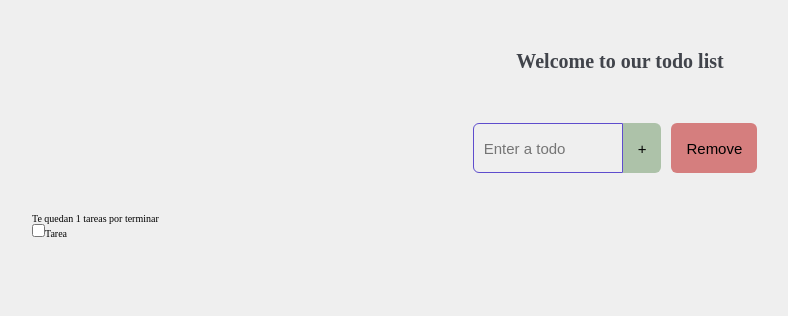
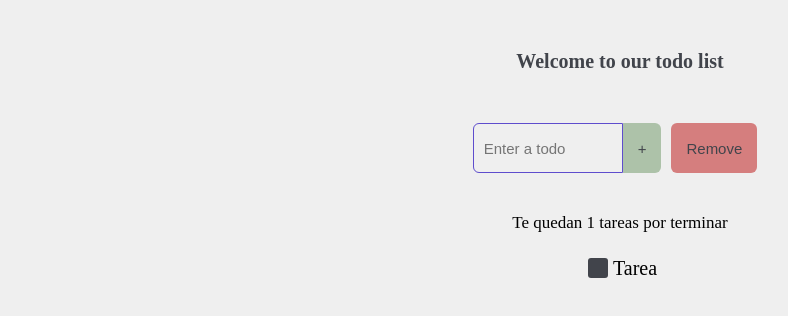
Before and after one commit to ArmandoAlmanza/TodoList-android, a React (Create React App) app: page / in a window 1280 px wide. Shown: the top 316 px of the page, without its empty margins (20-808 px from the left). Built offline with nearby package versions, Linux system fonts and the light colour scheme.

Commit message:
finish style?

```diff
--- a/src/Components/TodoItems.jsx
+++ b/src/Components/TodoItems.jsx
@@ -9,13 +9,16 @@ export function TodoItems({ todo, toggleTodo }) {
 
     return (
         <li className="todo">
-            <input
-                type="checkbox"
-                checked={completed}
-                onChange={handleTodoClick}
-                name="todo"
-            />
-            <label htmlFor="todo">{task}</label>
+            <label name="todo" className="cont">
+                <input
+                    type="checkbox"
+                    checked={completed}
+                    onChange={handleTodoClick}
+                />
+                <span></span>
+            </label>
+
+            <label htmlFor="todo" className="label__todo">{task}</label>
         </li>
     );
 }
--- a/src/app.css
+++ b/src/app.css
@@ -2,7 +2,7 @@ html {
     font-size: 62.5%;
     box-sizing: border-box;
     scroll-behavior: smooth;
-    background-color: #EFEFEF;
+    background-color: #efefef;
 }
 
 *,
@@ -18,7 +18,7 @@ li {
 ul {
     padding: 0;
 }
-.container{
+.container {
     margin: 0 auto;
     padding: 2rem;
     max-width: 95%;
@@ -26,7 +26,7 @@ ul {
     flex-direction: column;
     justify-content: center;
 }
-.title{
+.title {
     text-align: center;
     margin: 3rem 0 1rem 0;
     color: #41444b;
@@ -45,7 +45,7 @@ ul {
     min-height: 50px;
     max-width: 150px;
     padding: 0 1rem;
-    color: #fff;
+    color: #41444b;
     font-size: 15px;
     border: 1px solid #5e4dcd;
     border-radius: 6px 0 0 6px;
@@ -56,7 +56,7 @@ ul {
     padding: 0.5em 1em;
     border: none;
     border-radius: 0 6px 6px 0;
-    color: #000;
+    color: #41444b;
     font-size: 15px;
     cursor: pointer;
     transition: background-color 0.3s ease-in-out;
@@ -66,7 +66,6 @@ ul {
 .btn__delete {
     background-color: #d57e7e;
     border-radius: 6px;
-
 }
 .btn__delete:hover {
     background-color: #c37b89;
@@ -86,3 +85,85 @@ ul {
     border-color: #3898ec;
     outline: none;
 }
+
+.todo__list{
+	margin: 1rem auto;
+
+}
+
+.message {
+	font-size: 1.7rem;
+	text-align: center;
+}
+.todo {
+    display: flex;
+    align-items: center;
+	margin: 1rem auto;
+}
+
+.cont {
+    display: flex;
+    align-items: center;
+    transform: scale(1);
+}
+
+input[type="checkbox"] {
+    height: 2rem;
+    width: 2rem;
+    margin: 5px;
+    display: inline-block;
+    appearance: none;
+    position: relative;
+    background-color: #41444b;
+    border-radius: 15%;
+    cursor: pointer;
+    overflow: hidden;
+}
+
+input[type="checkbox"]::after {
+    content: "";
+    display: block;
+    height: 0.9rem;
+    width: 0.4rem;
+    border-bottom: 0.31rem solid #a0ffe7;
+    border-right: 0.31rem solid #a0ffe7;
+    opacity: 0;
+    transform: rotate(45deg) translate(-50%, -50%);
+    position: absolute;
+    top: 45%;
+    left: 21%;
+    transition: 0.25s ease;
+}
+
+input[type="checkbox"]::before {
+    content: "";
+    display: block;
+    height: 0;
+    width: 0;
+    background-color: #00c896;
+    border-radius: 50%;
+    opacity: 0.5;
+    transform: translate(-50%, -50%);
+    position: absolute;
+    top: 50%;
+    left: 50%;
+    transition: 0.3s ease;
+}
+
+input[type="checkbox"]:checked::before {
+    height: 130%;
+    width: 130%;
+    opacity: 100%;
+}
+
+input[type="checkbox"]:checked::after {
+    opacity: 100%;
+}
+
+span {
+    font-size: 2rem;
+}
+
+.label__todo{
+	font-size: 2rem;
+}
```
Lines whose indentation alone changed are shown as unchanged.
